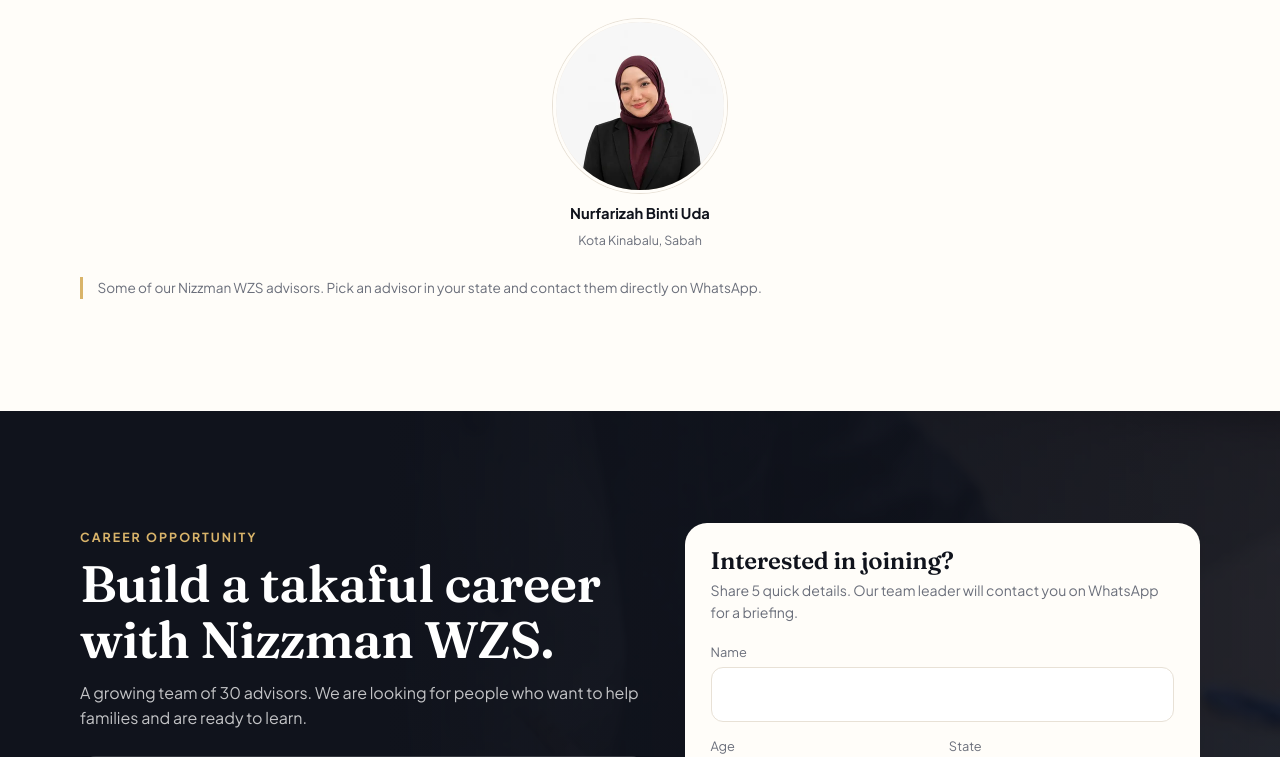
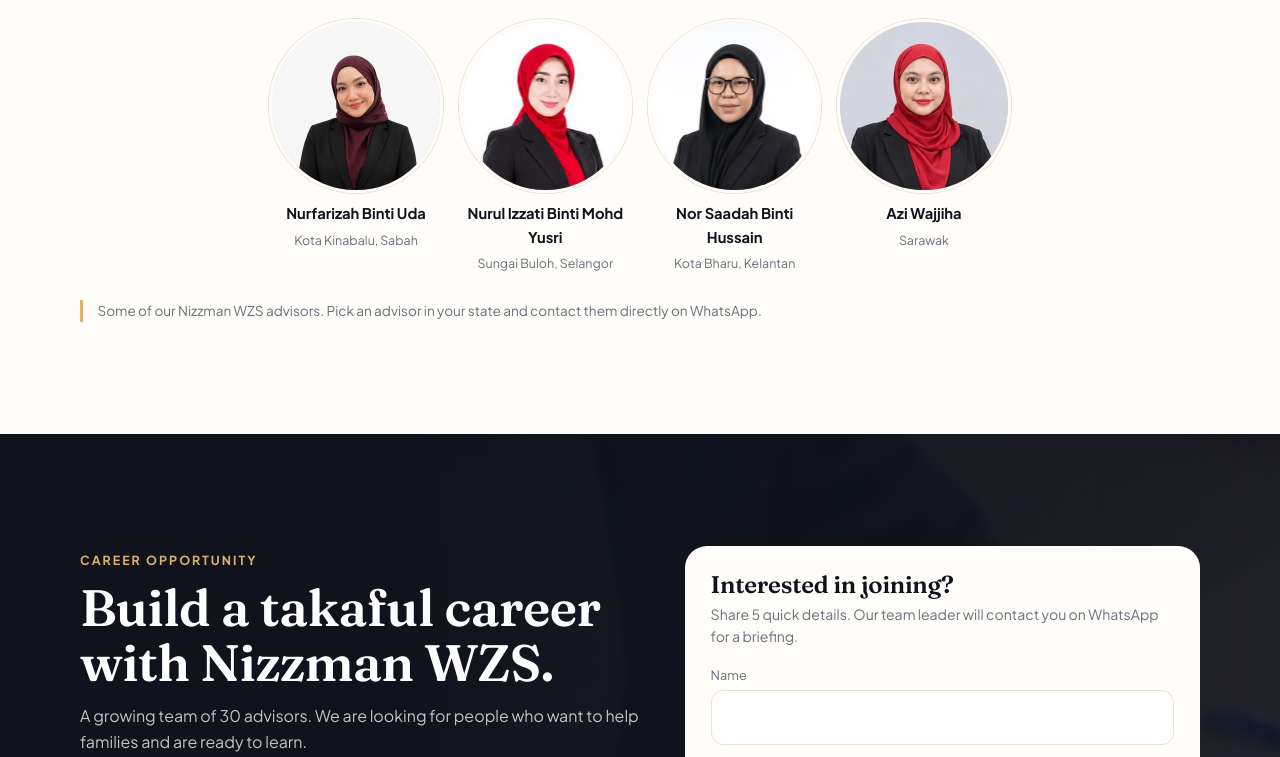
Before and after one commit to hasfiwebdesign/nizzmanwzs, a plain HTML site: page index.html in a window 1280 px wide. Shown: the part 3457-4214 px from the top of the page. Drawn offline with Linux system fonts and the light colour scheme.

Commit message:
Tambah 3 ahli pasukan: Nurul Izzati, Nor Saadah, Azi Wajjiha
Co-Authored-By: Claude Opus 5.5 <noreply@anthropic.com>

```diff
--- a/index.html
+++ b/index.html
@@ -377,7 +377,7 @@ var pbg=document.getElementById('pbg'),rec=document.getElementById('sertai');
 if(!rm)addEventListener('scroll',function(){var r=rec.getBoundingClientRect();if(r.bottom>0&&r.top<innerHeight)pbg.style.transform='translateY('+(r.top*-.12)+'px)';},{passive:true});
 
 /* team */
-var team=[['Wan Zarith Sofia','Ketua pasukan · KL','img/sofia.webp'],['Nurul Syafinaz Binti Mohd Amin','Puncak Alam, Selangor','img/a1.webp'],['Nurul Atikah Binti Amir Hussin','USJ Subang Jaya, Selangor','img/a2.webp'],['Nurul Syafira Binti Othman','Putrajaya','img/a3.webp'],['Mohammad Syazwan Hilmi','Sabah & Sarawak','img/a4.webp'],['Noor Fairuz Binti Abdul Rashid','Pulau Pinang & Kedah','img/a5.webp'],['Nurfarizah Binti Uda','Kota Kinabalu, Sabah','img/a6.webp']];
+var team=[['Wan Zarith Sofia','Ketua pasukan · KL','img/sofia.webp'],['Nurul Syafinaz Binti Mohd Amin','Puncak Alam, Selangor','img/a1.webp'],['Nurul Atikah Binti Amir Hussin','USJ Subang Jaya, Selangor','img/a2.webp'],['Nurul Syafira Binti Othman','Putrajaya','img/a3.webp'],['Mohammad Syazwan Hilmi','Sabah & Sarawak','img/a4.webp'],['Noor Fairuz Binti Abdul Rashid','Pulau Pinang & Kedah','img/a5.webp'],['Nurfarizah Binti Uda','Kota Kinabalu, Sabah','img/a6.webp'],['Nurul Izzati Binti Mohd Yusri','Sungai Buloh, Selangor','img/a7.webp'],['Nor Saadah Binti Hussain','Kota Bharu, Kelantan','img/a8.webp'],['Azi Wajjiha','Sarawak','img/a9.webp']];
 var sil='<svg viewBox="0 0 24 24" fill="#6b6f7b"><circle cx="12" cy="8" r="4.5"/><path d="M3 22c0-5 4-8 9-8s9 3 9 8z"/></svg>';
 document.getElementById('tg').innerHTML=team.map(function(t,i){return '<div class="agent rv'+(i?'':' lead')+'" style="transition-delay:'+(i*.06)+'s"><div class="ph">'+(t[2]?'<img src="'+t[2]+'" alt="'+t[0]+'" width="168" height="168" loading="lazy">':sil)+'</div><b>'+t[0]+'</b><span>'+t[1]+'</span></div>';}).join('');
 document.querySelectorAll('#tg .rv').forEach(function(el){io.observe(el);});
```
Also changed, not shown: img/a7.webp (added), img/a8.webp (added), img/a9.webp (added).
